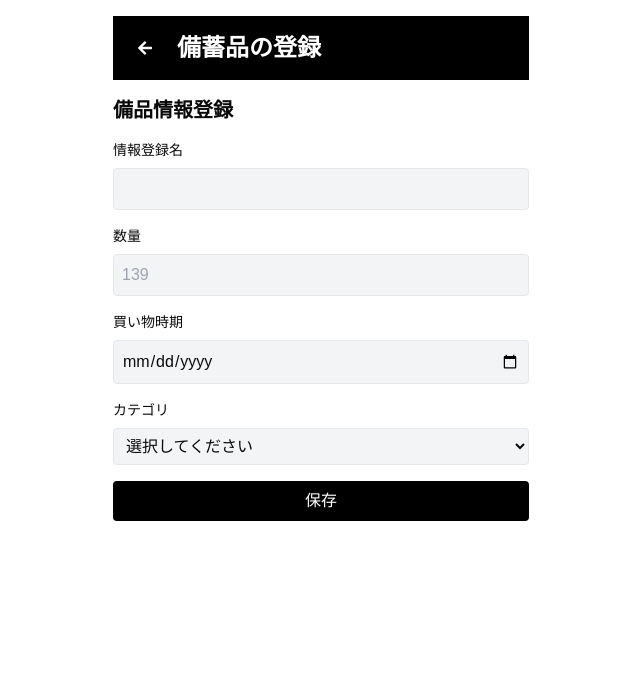
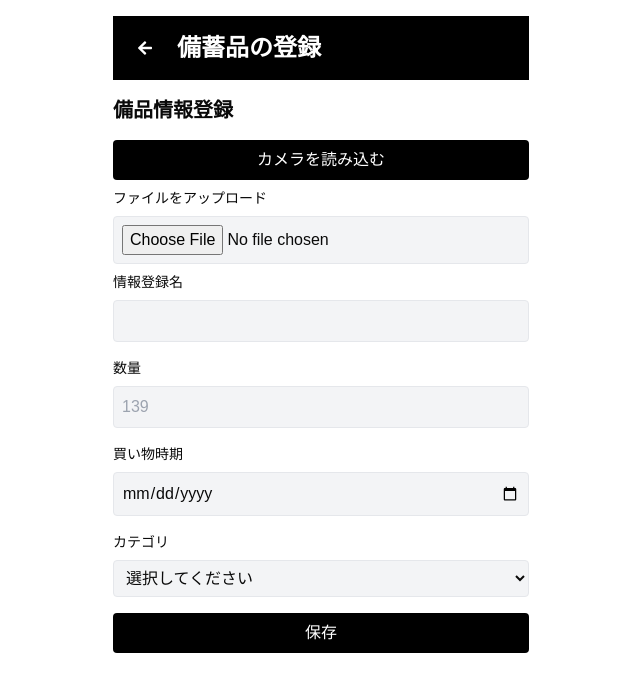
Before and after one commit to emorinrin/front, a Next.js app: page /stockpile_registration_iteminfo in a window 1280 px wide. Shown: the top 692 px of the page, without its empty margins (319-959 px from the left). Built offline with nearby package versions, Linux system fonts and the light colour scheme.

Commit message:
カメラ読み込みボタンを追加し、バーコード読み取りモーダルを実装

```diff
--- a/src/app/stockpile_registration_iteminfo/page.jsx
+++ b/src/app/stockpile_registration_iteminfo/page.jsx
@@ -2,6 +2,7 @@
 
 import { useState } from "react";
 import Header from "@/components/header";
+import StockpileRegistrationBarcodeRead from "@/components/StockpileRegistrationBarcodeRead";
 
 export default function Component() {
   const [formData, setFormData] = useState({
@@ -37,6 +38,16 @@ export default function Component() {
     }
   };
 
+  const [isModalOpen, setIsModalOpen] = useState(false);
+
+  const handleCameraClick = () => {
+    setIsModalOpen(true);
+  };
+
+  const handleCloseModal = () => {
+    setIsModalOpen(false);
+  };
+
   const handleChange = (e) => {
     const { name, value } = e.target;
     setFormData((prev) => ({
@@ -49,10 +60,26 @@ export default function Component() {
     <form onSubmit={handleSubmit} className="max-w-md mx-auto p-4 space-y-4">
       {/* Header component */}
       <Header />
-
       <h2 className="text-xl font-bold">備品情報登録</h2>
 
       <div className="space-y-2">
+        <button
+          type="button"
+          onClick={handleCameraClick}
+          className="w-full p-2 rounded bg-black text-white hover:bg-blue-400 transition-colors"
+        >
+          カメラを読み込む
+        </button>
+        <label htmlFor="file" className="block text-sm">
+          ファイルをアップロード
+        </label>
+        <input
+          id="file"
+          name="file"
+          type="file"
+          onChange={(e) => console.log(e.target.files[0])}
+          className="w-full p-2 rounded bg-gray-100 border border-gray-200"
+        />
         <label htmlFor="name" className="block text-sm">
           情報登録名
         </label>
@@ -66,7 +93,6 @@ export default function Component() {
           className="w-full p-2 rounded bg-gray-100 border border-gray-200"
         />
       </div>
-
       <div className="space-y-2">
         <label htmlFor="quantity" className="block text-sm">
           数量
@@ -82,7 +108,6 @@ export default function Component() {
           className="w-full p-2 rounded bg-gray-100 border border-gray-200"
         />
       </div>
-
       <div className="space-y-2">
         <label htmlFor="date" className="block text-sm">
           買い物時期
@@ -97,7 +122,6 @@ export default function Component() {
           className="w-full p-2 rounded bg-gray-100 border border-gray-200"
         />
       </div>
-
       <div className="space-y-2">
         <label htmlFor="category" className="block text-sm">
           カテゴリ
@@ -116,13 +140,26 @@ export default function Component() {
           <option value="other">その他</option>
         </select>
       </div>
-
       <button
         type="submit"
         className="w-full p-2 rounded bg-black text-white hover:bg-black/90 transition-colors"
       >
         保存
       </button>
+
+      {isModalOpen && (
+        <div
+          className="fixed inset-0 flex items-center justify-center bg-black bg-opacity-50"
+          onClick={handleCloseModal}
+        >
+          <div
+            className="bg-white p-4 rounded shadow-lg"
+            onClick={(e) => e.stopPropagation()}
+          >
+            <StockpileRegistrationBarcodeRead />
+          </div>
+        </div>
+      )}
     </form>
   );
 }
```
Also changed, not shown: src/components/stockpile_registration_BarcodeRead.jsx (renamed from src/app/stockpile_registration_iteminfo/stockpile_registration_BarcodeRead/stockpile_registration_ImageUpload/page.jsx), src/components/stockpile_registration_Completion.jsx (renamed from src/app/stockpile_registration_iteminfo/stockpile_registration_BarcodeRead/stockpile_registration_ImageUpload/stockpile_registration_Completion/page.jsx), src/components/stockpile_registration_ImageUpload.jsx (renamed from src/app/stockpile_registration_iteminfo/stockpile_registration_BarcodeRead/page.jsx).
